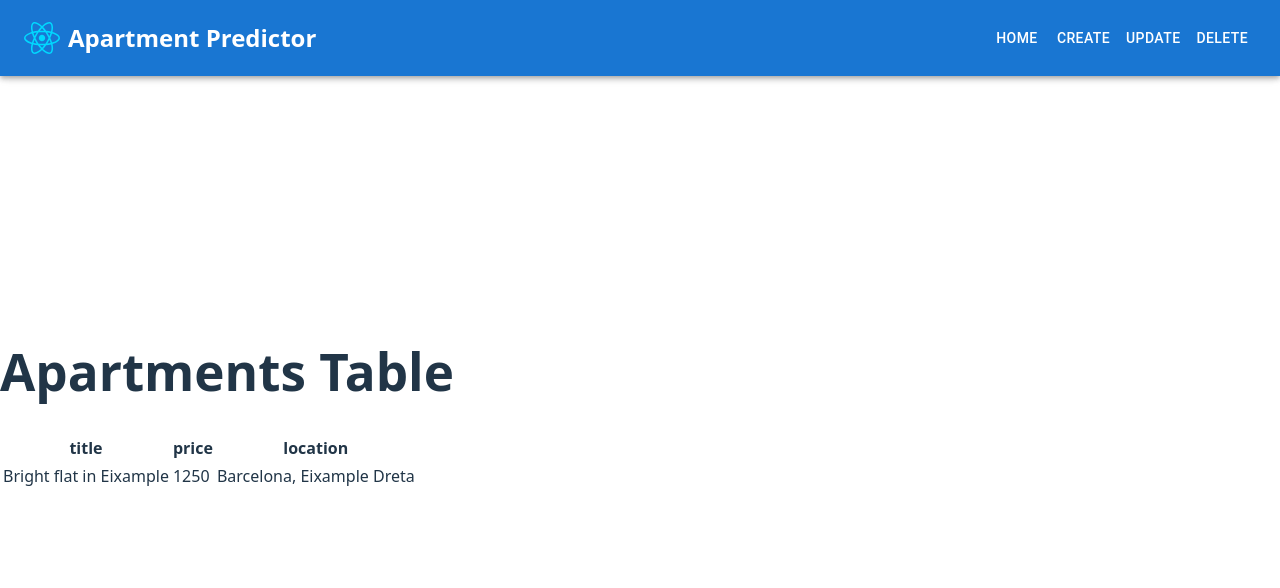
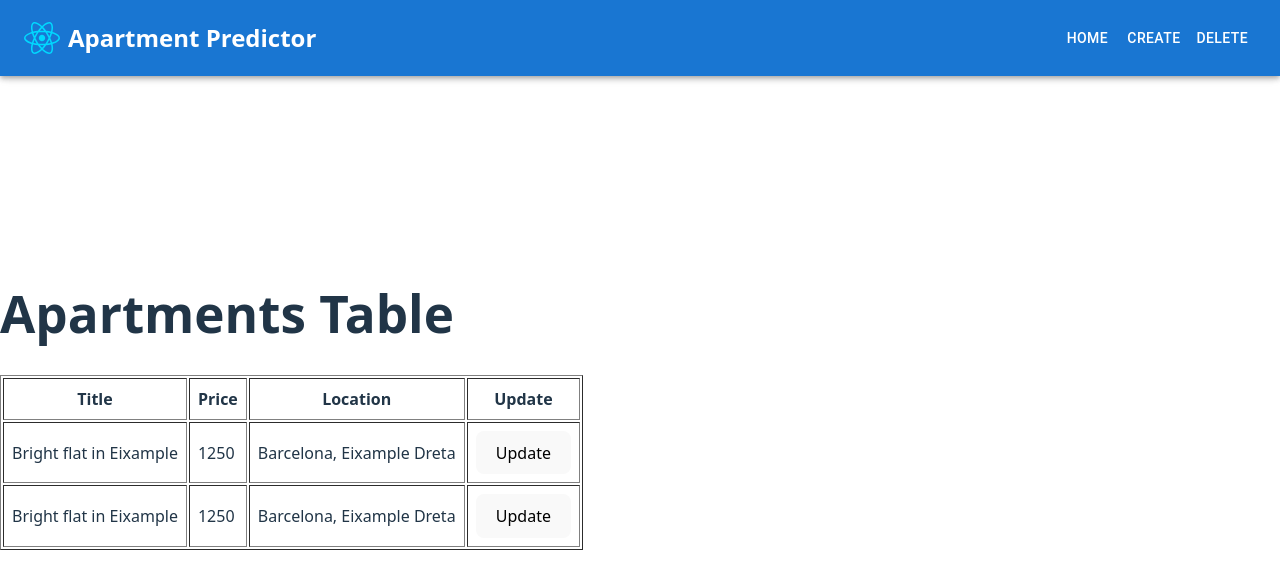
Before and after one commit to EricBM19/ApartmentPredictor-React-Frontend, a React (Vite) app: page / in a window 1280 px wide. Shown: the top 588 px of the page. Built offline with nearby package versions, Linux system fonts and the light colour scheme.

Commit message:
Code: All CRUD operations implemented in diferent components, minor changes & basic structure for the web app.

```diff
--- /dev/null
+++ b/src/components/ApartmentCreate.jsx
@@ -0,0 +1,82 @@
+import { useState } from "react";
+
+export default function ApartmentCreate({ setApartments, setView }) {
+  const [newApartment, setNewApartment] = useState({
+    id: "",
+    title: "",
+    price: "",
+    location: "",
+    description: "",
+  });
+
+  const handleChange = (e) => {
+    const { name, value } = e.target;
+    setNewApartment((prev) => ({
+      ...prev,
+      [name]: value,
+    }));
+  };
+
+  const handleCreate = () => {
+    if (!newApartment.id || !newApartment.title) {
+      alert("ID y title son obligatorios");
+      return;
+    }
+
+    setApartments((prev) => [...prev, newApartment]);
+
+    setNewApartment({
+      id: "",
+      title: "",
+      price: "",
+      location: "",
+      description: "",
+    });
+
+    setView("Home");
+  };
+
+  return (
+    <div>
+      <h1>Create Apartment</h1>
+
+      <input
+        name="id"
+        placeholder="ID"
+        value={newApartment.id}
+        onChange={handleChange}
+      />
+
+      <input
+        name="title"
+        placeholder="Title"
+        value={newApartment.title}
+        onChange={handleChange}
+      />
+
+      <input
+        type="number"
+        name="price"
+        placeholder="Price"
+        value={newApartment.price}
+        onChange={handleChange}
+      />
+
+      <input
+        name="location"
+        placeholder="Location"
+        value={newApartment.location}
+        onChange={handleChange}
+      />
+
+      <input
+        name="description"
+        placeholder="Description"
+        value={newApartment.description}
+        onChange={handleChange}
+      />
+
+      <button onClick={handleCreate}>Add Apartment</button>
+    </div>
+  );
+}
--- a/src/components/ApartmentDelete.jsx
+++ b/src/components/ApartmentDelete.jsx
@@ -1,22 +1,17 @@
-import { useState } from "react";
-import { apartmentsList } from "../data/apartments";
-
-
-export default function ApartmentDelete () {
-
-    const [apartments, setApartments] = useState(apartmentsList);
+export default function ApartmentDelete({ apartments, setApartments }) {
+  const handleDelete = (id) => {
+    setApartments((prev) => prev.filter((a) => a.id !== id));
+  };
 
   return (
     <>
       <h1>Delete Apartment</h1>
+
       <ul>
         {apartments.map((apartment) => (
-                    <li>
+          <li key={apartment.id}>
             {apartment.title} {apartment.location}
-                        <button onClick={() => {
-                            setApartments(apartments.filter((a) => a.title !== apartment.title)
-                        );
-                        }}>
+            <button onClick={() => handleDelete(apartment.id)}>
               Delete
             </button>
           </li>
--- a/src/components/ApartmentsHeader.jsx
+++ b/src/components/ApartmentsHeader.jsx
@@ -11,7 +11,6 @@ export default function ApartmentsHeader({view, setView}) {
                     <Box sx={{ flexGrow: 5 }} />
                     <Button color="inherit" onClick={() => setView("Home")}>Home</Button>
                     <Button color="inherit" onClick={() => setView("Create")}>Create</Button>
-                    <Button color="inherit" onClick={() => setView("Update")}>Update</Button>
                     <Button color="inherit" onClick={() => setView("Delete")}>Delete</Button>
                 </Toolbar>
             </AppBar>
--- a/src/components/ApartmentsPage.jsx
+++ b/src/components/ApartmentsPage.jsx
@@ -1,36 +1,111 @@
-import { apartmentsList } from "../data/apartments";
+import { useState } from "react";
 
-export default function ApartmentsPage() {
+export default function ApartmentsPage({ apartments, setApartments }) {
   return (
     <>
-        <AparmentsTableVisuals apartments={apartmentsList} />
+      <h1>Apartments Table</h1>
+      <ApartmentsTableVisuals
+        apartments={apartments}
+        setApartments={setApartments}
+      />
     </>
   );
 }
 
+function ApartmentsTableVisuals({ apartments, setApartments }) {
+  const [editingId, setEditingId] = useState(null);
+  const [editingApartment, setEditingApartment] = useState(null);
 
-function AparmentsTableVisuals({ apartments }) {
-  const apartmentsRow = apartments.map((apartment) => (
-    <tr key={apartment.id}>
-      <td>{apartment.title}</td>
-      <td>{apartment.price}</td>
-      <td>{apartment.location}</td>
-    </tr>
-  ));
+  const startEdit = (apartment) => {
+    setEditingId(apartment.id);
+    setEditingApartment({ ...apartment });
+  };
+
+  const handleChange = (e) => {
+    const { name, value } = e.target;
+    setEditingApartment((prev) => ({
+      ...prev,
+      [name]: value,
+    }));
+  };
+
+  const saveApartment = () => {
+    setApartments((prev) =>
+      prev.map((ap) =>
+        ap.id === editingId ? editingApartment : ap
+      )
+    );
+    setEditingId(null);
+    setEditingApartment(null);
+  };
 
   return (
-    <>
-      <h1>Apartments Table</h1>
-      <table>
-        <thead>
-          <tr>
-            <th>title</th>
-            <th>price</th>
-            <th>location</th>
-          </tr>
-        </thead>
-        <tbody>{apartmentsRow}</tbody>
-      </table>
-    </>
+    <table border="1" cellPadding="8">
+      <thead>
+        <tr>
+          <th>Title</th>
+          <th>Price</th>
+          <th>Location</th>
+          <th>Update</th>
+        </tr>
+      </thead>
+
+      <tbody>
+        {apartments.map((apartment) => {
+          const isEditing = apartment.id === editingId;
+
+          return (
+            <tr key={apartment.id}>
+              <td>
+                {isEditing ? (
+                  <input
+                    name="title"
+                    value={editingApartment.title}
+                    onChange={handleChange}
+                  />
+                ) : (
+                  apartment.title
+                )}
+              </td>
+
+              <td>
+                {isEditing ? (
+                  <input
+                    type="number"
+                    name="price"
+                    value={editingApartment.price}
+                    onChange={handleChange}
+                  />
+                ) : (
+                  apartment.price
+                )}
+              </td>
+
+              <td>
+                {isEditing ? (
+                  <input
+                    name="location"
+                    value={editingApartment.location}
+                    onChange={handleChange}
+                  />
+                ) : (
+                  apartment.location
+                )}
+              </td>
+
+              <td>
+                {isEditing ? (
+                  <button onClick={saveApartment}>Save</button>
+                ) : (
+                  <button onClick={() => startEdit(apartment)}>
+                    Update
+                  </button>
+                )}
+              </td>
+            </tr>
+          );
+        })}
+      </tbody>
+    </table>
   );
 }
--- a/src/components/Home.jsx
+++ b/src/components/Home.jsx
@@ -1,22 +1,42 @@
+import { useState } from "react";
 import ApartmentsHeader from "./ApartmentsHeader";
 import ApartmentsPage from "./ApartmentsPage";
 import ApartmentDelete from "./ApartmentDelete";
-import { useState } from "react";
+import ApartmentCreate from "./ApartmentCreate";
+import { apartmentsList } from "../data/apartments";
 
 export default function Home() {
   const [view, setView] = useState("Home");
 
+  // 🔹 ESTADO GLOBAL
+  const [apartments, setApartments] = useState(apartmentsList);
 
   const renderView = () => {
     switch (view) {
       case "Home":
-        return <ApartmentsPage />;
+        return (
+          <ApartmentsPage
+            apartments={apartments}
+            setApartments={setApartments}
+          />
+        );
+
       case "Create":
-        return <p>{view}</p>;
-      case "Update":
-        return <p>{view}</p>;
+        return (
+          <ApartmentCreate
+            setApartments={setApartments}
+            setView={setView}
+          />
+        );
+
       case "Delete":
-        return <ApartmentDelete />;
+        return (
+          <ApartmentDelete
+            apartments={apartments}
+            setApartments={setApartments}
+          />
+        );
+
       default:
         return null;
     }
--- a/src/data/apartments.js
+++ b/src/data/apartments.js
@@ -10,4 +10,16 @@ export const apartmentsList = [{
     imageUrl: "https://images.unsplash.com/photo-...",
     interested: false,
     createdAt: "2026-01-15T10:30:00Z"
+},{
+    id: "apt-002",
+    title: "Bright flat in Eixample",
+    price: 1250,
+    rooms: 3,
+    bathrooms: 1,
+    surface: 85,
+    location: "Barcelona, Eixample Dreta",
+    description: "Recently renovated, elevator, balcony.",
+    imageUrl: "https://images.unsplash.com/photo-...",
+    interested: false,
+    createdAt: "2026-01-15T10:30:00Z"
 }]
```
Lines whose indentation alone changed are shown as unchanged.
